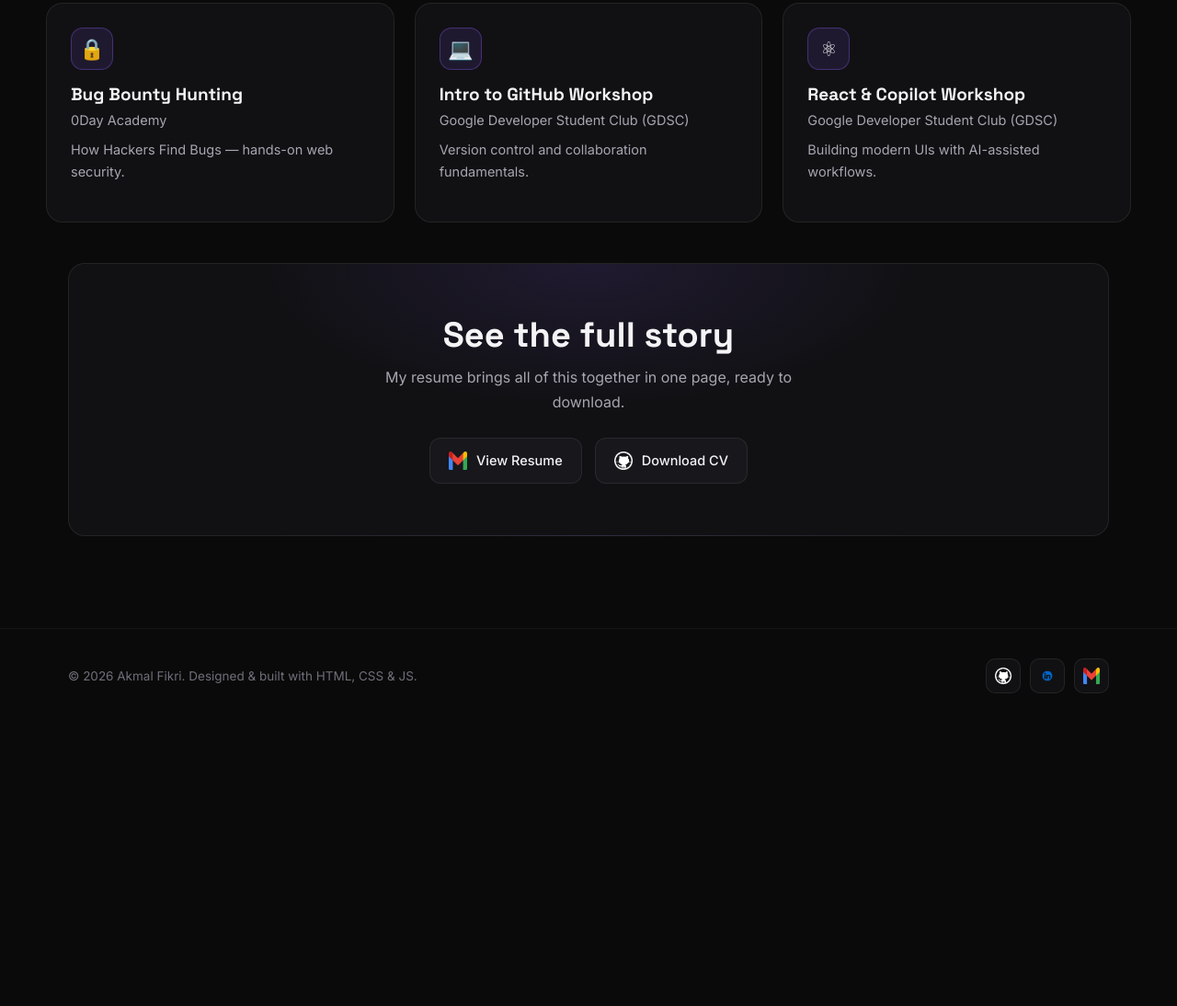
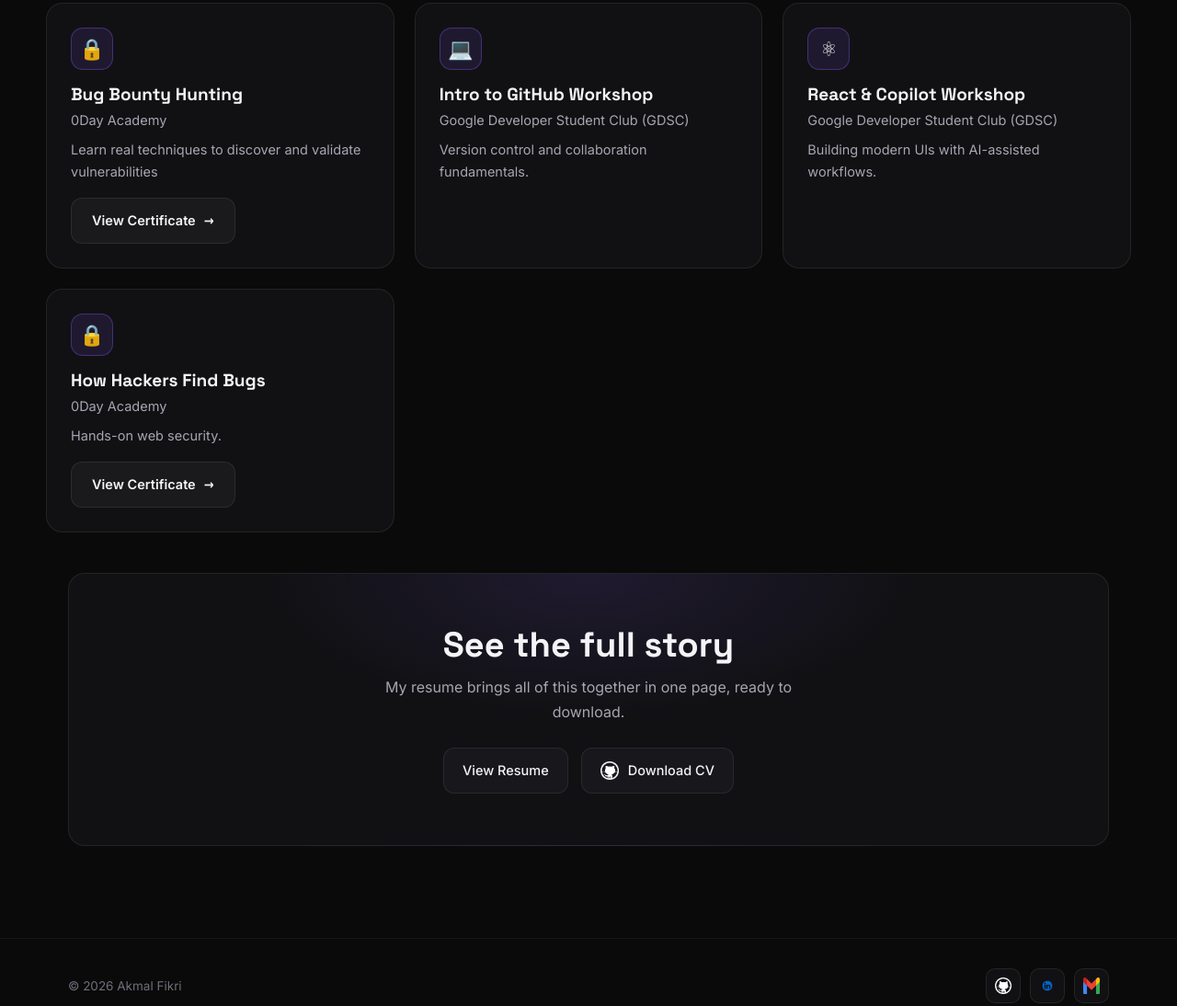
Before and after one commit to akriii/akmalzaki.github.io, a plain HTML site: page achievements.html in a window 1280 px wide. Shown: the part 2610-3704 px from the top of the page at 92% size. Before the commit the page ends 3396 px from the top, so only its background shows below. Drawn offline with Linux system fonts and the light colour scheme.

Commit message:
Edited 5th July

```diff
--- a/achievements.html
+++ b/achievements.html
@@ -154,7 +154,8 @@
                     <div class="card-icon-badge">&#128274;</div>
                     <h3>Bug Bounty Hunting</h3>
                     <div class="tl-org">0Day Academy</div>
-                    <p class="muted">How Hackers Find Bugs — hands-on web security.</p>
+                    <p class="muted">Learn real techniques to discover and validate vulnerabilities</p>
+                    <a href="files/BugBuntyHunting-Cert.pdf" class="btn btn-ghost" target="_blank" rel="noopener">View Certificate <span class="arrow">&rarr;</span></a>
                 </div>
                 <div class="card reveal d1">
                     <div class="card-icon-badge">&#128187;</div>
@@ -168,6 +169,13 @@
                     <div class="tl-org">Google Developer Student Club (GDSC)</div>
                     <p class="muted">Building modern UIs with AI-assisted workflows.</p>
                 </div>
+                <div class="card reveal">
+                    <div class="card-icon-badge">&#128274;</div>
+                    <h3>How Hackers Find Bugs</h3>
+                    <div class="tl-org">0Day Academy</div>
+                    <p class="muted">Hands-on web security.</p>
+                    <a href="files/HowHackersFindBugs-Cert.pdf" class="btn btn-ghost" target="_blank" rel="noopener">View Certificate <span class="arrow">&rarr;</span></a>
+                </div>
             </div>
         </section>
 
@@ -176,7 +184,7 @@
                 <h2>See the full story</h2>
                 <p>My resume brings all of this together in one page, ready to download.</p>
                 <div class="contact-methods">
-                    <a href="resume.html"><img src="images/gmail.png" alt="">View Resume</a>
+                    <a href="resume.html">View Resume</a>
                     <a href="files/Muhammad_Akmal_Fikri_Bin_Asma_Zaki-Resume.pdf" download><img src="images/github(2).png" alt="">Download CV</a>
                 </div>
             </div>
@@ -185,7 +193,7 @@
 
     <footer class="footer">
         <div class="container">
-            <p>&copy; <span data-year>2026</span> Akmal Fikri. Designed &amp; built with HTML, CSS &amp; JS.</p>
+            <p>&copy; <span data-year>2026</span> Akmal Fikri</p>
             <div class="socials">
                 <a href="https://github.com/akriii" target="_blank" rel="noopener" aria-label="GitHub"><img src="images/github(2).png" alt="GitHub"></a>
                 <a href="https://www.linkedin.com/in/akmal-fikri-331a36275/" target="_blank" rel="noopener" aria-label="LinkedIn"><img src="images/linkedin.png" alt="LinkedIn"></a>
```
Also changed, not shown: index.html (+1 -1 lines), projects.html (+8 -4 lines), resume.html (+1 -1 lines), skills.html (+1 -1 lines), 2 other files.
